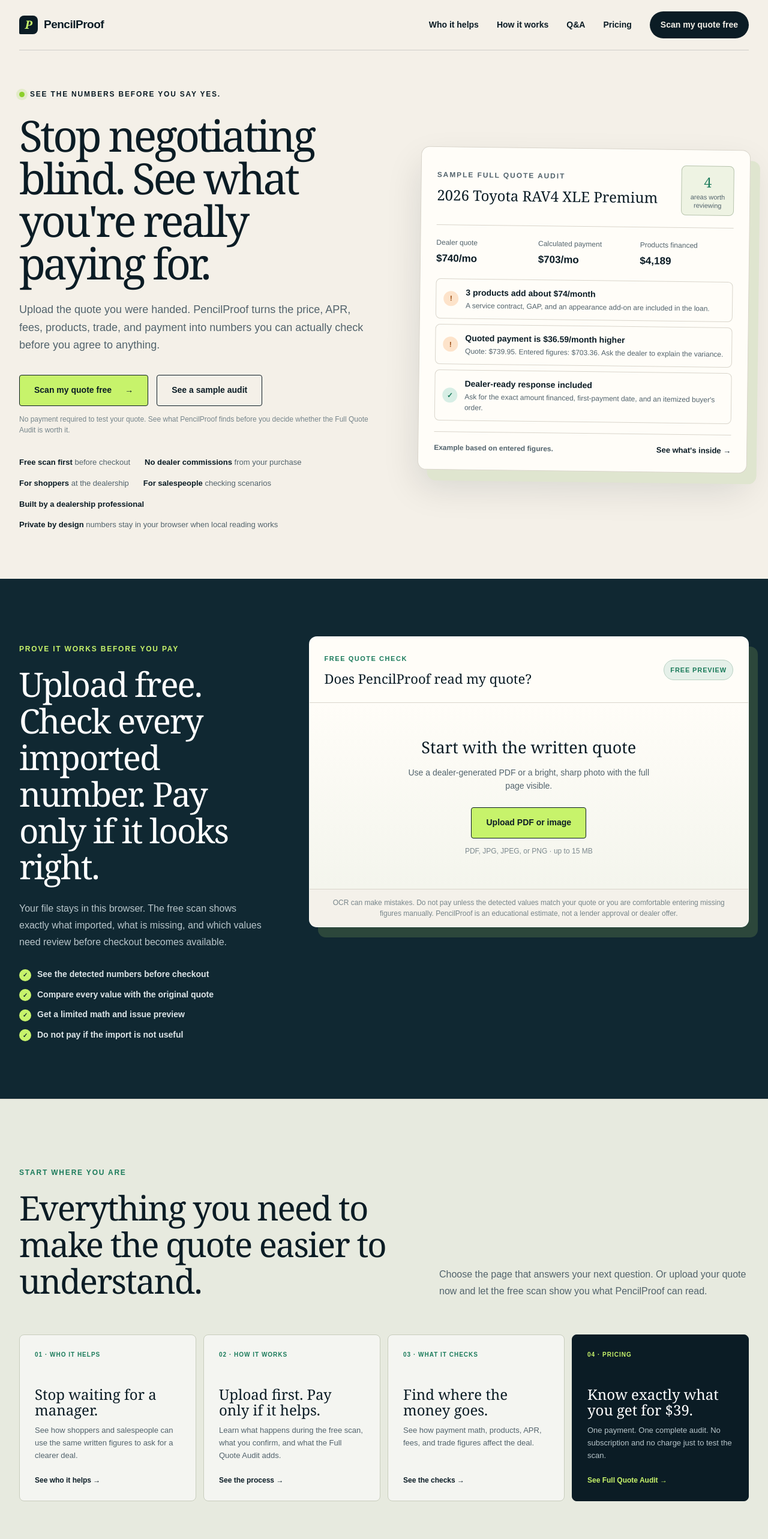
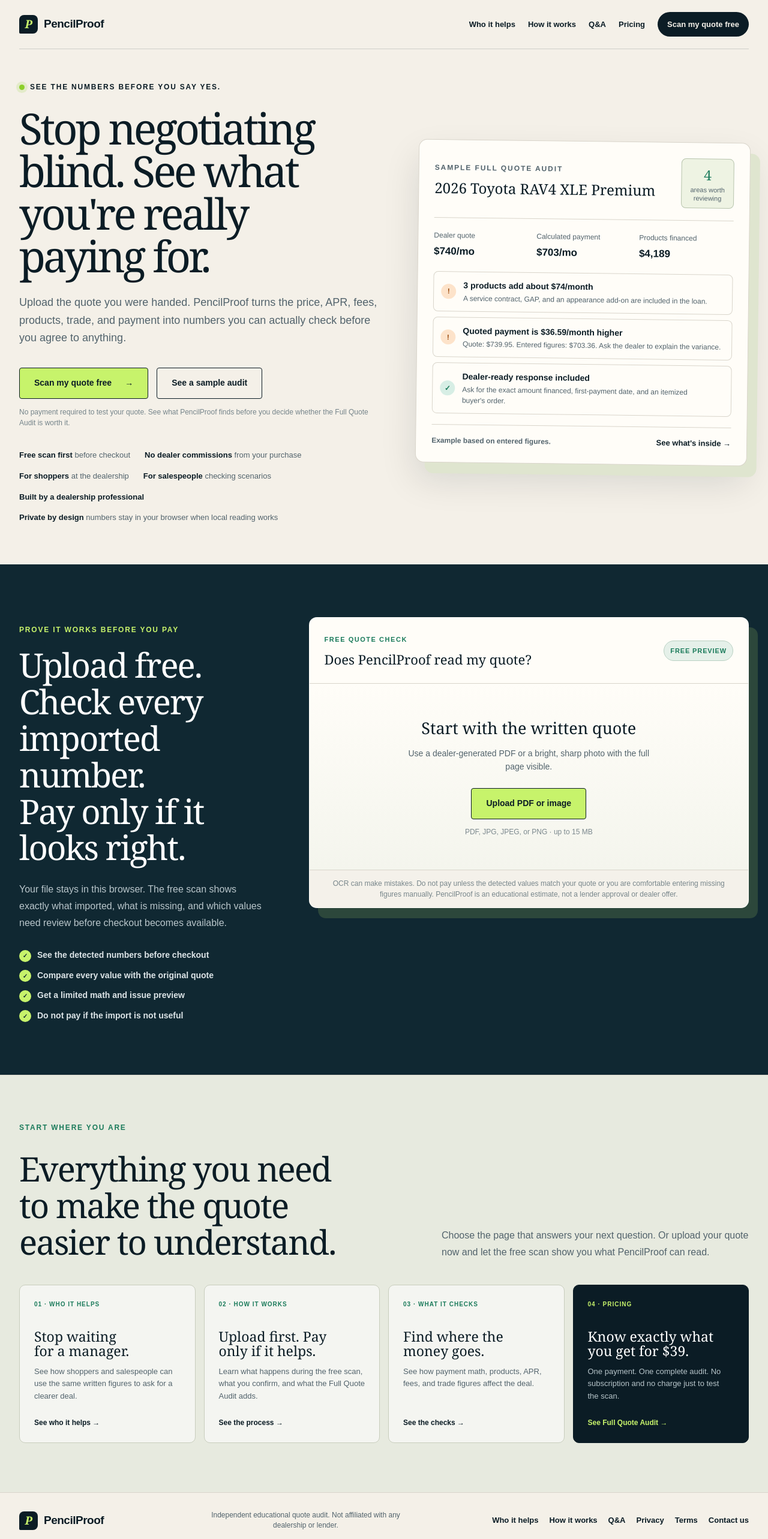
Before and after one commit to jpk0705/pencilproof, a Next.js app: page / in a window 1280 px wide. Shown: the top 2566 px of the page at 60% size. Built offline with nearby package versions, Linux system fonts and the light colour scheme.

Commit message:
Polish responsive marketing page layout

```diff
--- a/app/globals.css
+++ b/app/globals.css
@@ -732,3 +732,112 @@ footer { border-top: 1px solid var(--line); padding: 34px 0; }
 }
 
 @media (prefers-reduced-motion: reduce) { html { scroll-behavior: auto; }.button { transition: none; }.vehicle-photo-loading > div::after { animation: none; } }
+
+/* Final marketing polish: a calmer rhythm, stronger hierarchy, and no
+   accidental wrapping in navigation or footer links. */
+:where(a, button, input, select, textarea):focus-visible {
+  outline: 3px solid rgba(140, 207, 42, .72);
+  outline-offset: 3px;
+}
+
+h1, h2, h3 { text-wrap: balance; }
+p { text-wrap: pretty; }
+
+.shell,
+.site-nav { width: min(1280px, calc(100% - 64px)); }
+
+.site-nav {
+  min-height: 82px;
+  height: auto;
+  padding: 18px 0;
+  gap: 28px;
+}
+
+.nav-links {
+  flex-wrap: wrap;
+  justify-content: flex-end;
+  gap: 10px 21px;
+  font-size: 13px;
+}
+
+.nav-links > a:not(.nav-cta),
+.footer-grid a { white-space: nowrap; }
+
+.nav-links > a:not(.nav-cta) { padding: 7px 0; }
+.nav-cta { padding: 11px 16px; }
+
+.hero { min-height: 650px; gap: 64px; padding-top: 54px; padding-bottom: 68px; }
+.hero-copy { min-width: 0; }
+.hero-lede { max-width: 610px; }
+
+.section { padding-top: 88px; padding-bottom: 88px; }
+.page-hero { padding-top: 76px; padding-bottom: 66px; }
+.page-hero-copy h1 { line-height: 1.01; }
+
+.route-guide-section { padding-top: 78px; padding-bottom: 82px; }
+.route-guide-intro { gap: 48px 64px; }
+.route-guide-intro .kicker { margin-bottom: -18px; }
+.route-guide-grid { margin-top: 40px; gap: 14px; }
+.route-guide-card {
+  min-height: 264px;
+  padding: 24px;
+  border-radius: 10px;
+}
+.route-guide-card h3 { margin-top: 34px; font-size: 23px; }
+.route-guide-card p { line-height: 1.55; }
+.route-guide-card strong { padding-top: 18px; }
+
+.audience-grid article { min-height: 250px; padding: 25px; }
+.audience-grid h3 { margin-top: 34px; }
+.founder-layout { gap: 72px; }
+.steps { margin-top: 48px; }
+.steps article { min-height: 240px; padding: 30px; }
+.steps h3 { margin-top: 34px; }
+.product-grid { margin-top: 46px; }
+.product-grid article { min-height: 255px; padding: 24px; }
+.product-grid h3 { margin-top: 36px; }
+.sample-section { gap: 64px; }
+.faq-grid { gap: 30px 28px; }
+.offer-grid { gap: 72px; }
+
+footer { padding: 29px 0 31px; }
+.footer-grid {
+  grid-template-columns: minmax(180px, .7fr) minmax(280px, 1fr) minmax(420px, 1.4fr);
+  gap: 30px;
+}
+.footer-grid p { margin: 0; line-height: 1.45; }
+.footer-grid div { flex-wrap: wrap; row-gap: 12px; column-gap: 18px; }
+
+@media (max-width: 1120px) {
+  .site-nav { align-items: flex-start; }
+  .nav-links { max-width: 670px; }
+  .footer-grid { grid-template-columns: 180px 1fr; }
+  .footer-grid p { grid-column: 1 / -1; grid-row: 2; }
+  .footer-grid div { grid-column: 2; grid-row: 1; }
+}
+
+@media (max-width: 940px) {
+  .hero { min-height: auto; padding-top: 48px; }
+  .route-guide-section { padding-top: 68px; }
+  .route-guide-intro { gap: 28px; }
+  .route-guide-intro .kicker { margin-bottom: -8px; }
+  .footer-grid { grid-template-columns: 1fr; gap: 18px; }
+  .footer-grid p,
+  .footer-grid div { grid-column: auto; grid-row: auto; }
+  .footer-grid p { order: 3; }
+  .footer-grid div { justify-content: flex-start; }
+}
+
+@media (max-width: 680px) {
+  .shell,
+  .site-nav { width: min(100% - 36px, 1280px); }
+  .site-nav { min-height: 70px; padding: 15px 0; }
+  .nav-links { flex-wrap: nowrap; }
+  .nav-links > a:not(.nav-cta) { display: none; }
+  .nav-cta { padding: 9px 11px; }
+  .route-guide-section { padding-top: 58px; padding-bottom: 64px; }
+  .route-guide-grid { margin-top: 32px; }
+  .route-guide-card { min-height: 218px; }
+  .route-guide-card h3 { margin-top: 28px; }
+  .footer-grid div { justify-content: center; }
+}
```
